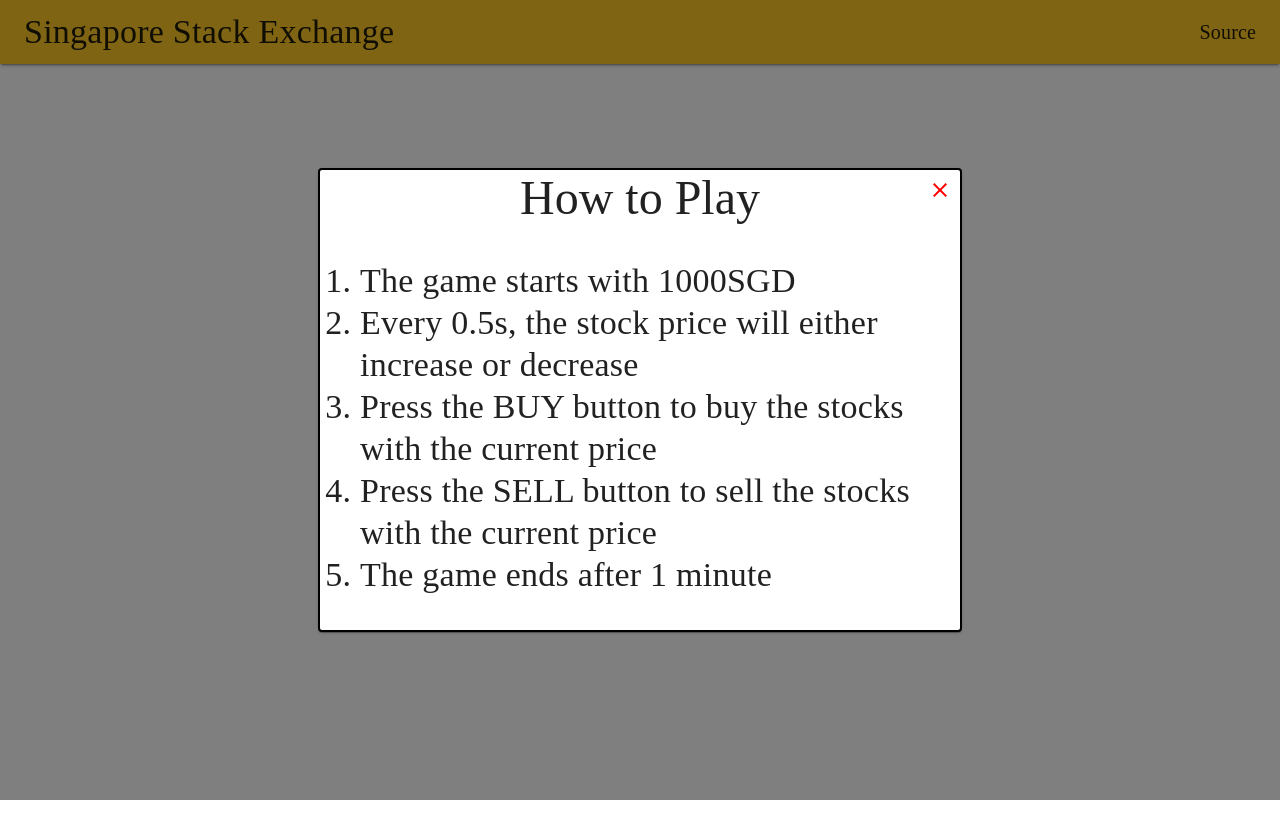
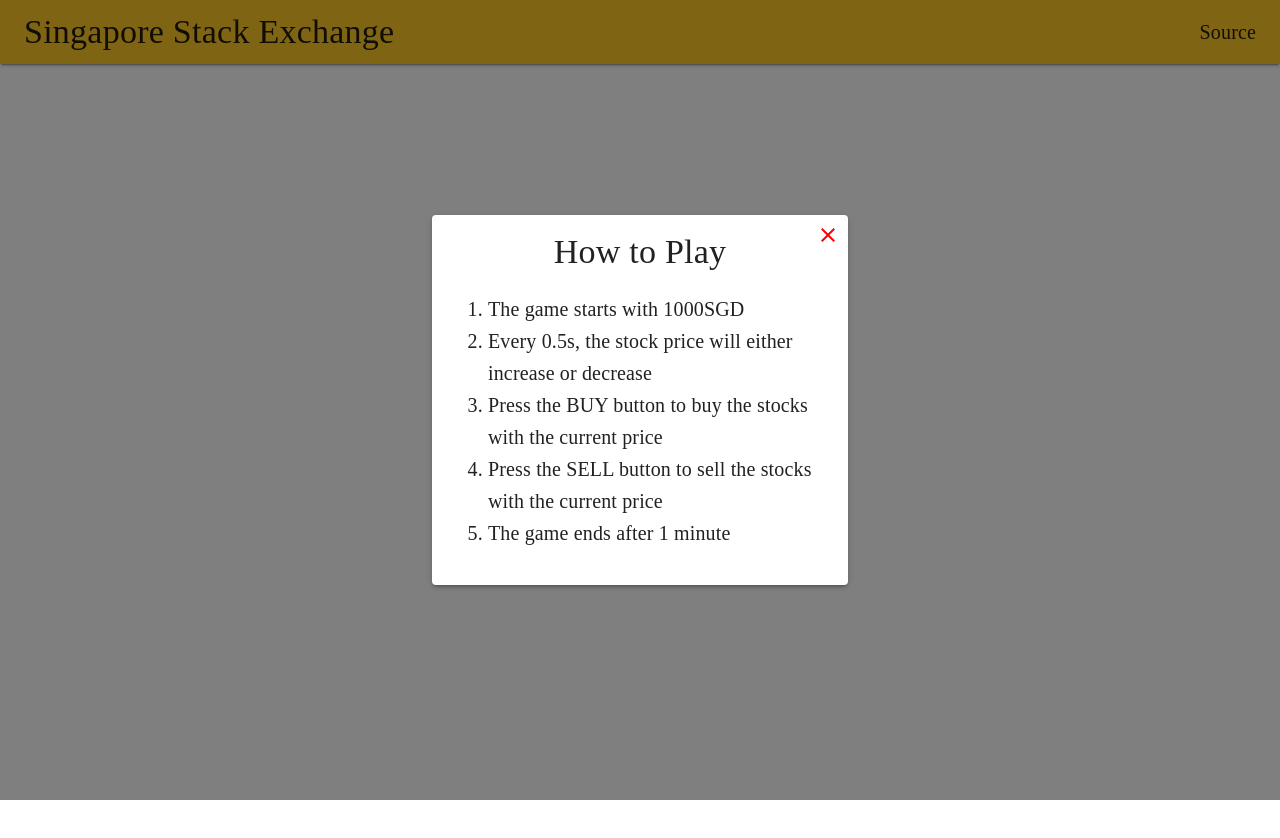
Before and after one commit to HackNRoll-Jafar/SingaporeStackExchange, a React (Create React App) app in the folder frontend/: page / in a window 1280 px wide. Both pictures are taken after a click on the button "Help". Shown: the top 838 px of the page. After the commit the page ends 800 px from the top, so only its background shows below. Built offline with nearby package versions, Linux system fonts and the light colour scheme.

Commit message:
chore: refactor and restyle stuffs

```diff
--- a/frontend/src/components/EndgameModal.js
+++ b/frontend/src/components/EndgameModal.js
@@ -1,16 +1,7 @@
 import React from 'react';
-import { Button, Modal, Paper, Typography } from '@mui/material';
+import { Button, Modal, Typography } from '@mui/material';
 import { styled } from '@mui/material/styles';
-import { StyledLink } from './StyledComponents';
-
-const StyledPaper = styled(Paper)(() => ({
-  position: 'absolute',
-  top: '50%',
-  left: '50%',
-  transform: 'translate(-50%, -50%)',
-  width: '30%',
-  padding: '1rem',
-}));
+import { StyledLink, StyledPaper } from './StyledComponents';
 
 const Wrapper = styled('div')({
   display: 'flex',
--- /dev/null
+++ b/frontend/src/components/HelpModal.js
@@ -0,0 +1,41 @@
+import React from 'react';
+import { Modal, Typography } from '@mui/material';
+import { StyledPaper, CloseButton } from './StyledComponents';
+import { styled } from '@mui/material/styles';
+import CloseIcon from '@mui/icons-material/Close';
+
+const Wrapper = styled('div')({
+  display: 'flex',
+  flexDirection: 'column',
+  alignItems: 'center',
+});
+
+const HelpModal = (props) => {
+  const { isOpen, handleClose } = props;
+
+  return (
+    <Modal open={isOpen}>
+      <StyledPaper elevation={3}>
+        <CloseButton onClick={handleClose}>
+          <CloseIcon />
+        </CloseButton>
+        <Wrapper>
+          <Typography variant="h4">
+            How to Play
+          </Typography>
+          <Typography variant="h6">
+            <ol>
+              <li>The game starts with 1000SGD</li>
+              <li>Every 0.5s, the stock price will either increase or decrease</li>
+              <li>Press the BUY button to buy the stocks with the current price</li>
+              <li>Press the SELL button to sell the stocks with the current price</li>
+              <li>The game ends after 1 minute</li>
+            </ol>
+          </Typography>
+        </Wrapper>
+      </StyledPaper>
+    </Modal>
+  )
+};
+
+export default HelpModal;
--- a/frontend/src/components/Navbar.js
+++ b/frontend/src/components/Navbar.js
@@ -1,6 +1,7 @@
 import React from 'react';
 import { AppBar, Toolbar, Typography } from '@mui/material';
 import { styled } from '@mui/material/styles';
+import { StyledAnchor, StyledLink } from './StyledComponents';
 
 const Wrapper = styled('div')({
   display: 'flex',
@@ -12,17 +13,16 @@ const Space = styled('div')({
   flexGrow: 1,
 });
 
-const StyledAnchor = styled('a')({
-  color: 'inherit',
-  textDecoration: 'none',
-});
-
 const Navbar = () => {
   return (
     <AppBar elevation={2}>
       <Toolbar>
         <Wrapper>
-          <Typography variant="h4">Singapore Stack Exchange</Typography>
+          <Typography variant="h4">
+            <StyledLink to="/">
+              Singapore Stack Exchange
+            </StyledLink>
+          </Typography>
           <Space />
           <Typography variant="h6">
             <StyledAnchor href="https://github.com/HackNRoll-Jafar/SingaporeStackExchange" target="_blank" rel="noreferrer">
--- a/frontend/src/components/StyledComponents.js
+++ b/frontend/src/components/StyledComponents.js
@@ -1,7 +1,31 @@
 import { styled } from '@mui/material/styles';
+import { Button, Paper, IconButton } from '@mui/material';
 import { Link } from 'react-router-dom';
 
 export const StyledLink = styled(Link)({
   color: 'inherit',
   textDecoration: 'none',
 });
+
+export const StyledAnchor = styled('a')({
+  color: 'inherit',
+  textDecoration: 'none',
+});
+
+export const StyledButton = styled(Button)(({ theme }) => ({}));
+
+export const StyledPaper = styled(Paper)(() => ({
+  position: 'absolute',
+  top: '50%',
+  left: '50%',
+  transform: 'translate(-50%, -50%)',
+  width: '30%',
+  padding: '1rem',
+}));
+
+export const CloseButton = styled(IconButton)(({ theme }) => ({
+  color : 'red',
+  position: 'absolute',
+  top: '0%',
+  right: '0%'
+}));
--- a/frontend/src/pages/Homepage.js
+++ b/frontend/src/pages/Homepage.js
@@ -1,11 +1,11 @@
 import React, { useState } from 'react';
-import { Link } from 'react-router-dom'
-import { Button, Grid, IconButton, Modal, Paper, Typography } from '@mui/material';
-import CloseIcon from '@mui/icons-material/Close';
+import { Button, Grid } from '@mui/material';
 import { styled } from '@mui/material/styles';
+import HelpModal from '../components/HelpModal';
+import { StyledLink } from '../components/StyledComponents';
 
 const StyledGrid = styled(Grid)(() => ({
-  minHeight: '100vh',
+  minHeight: 'calc(100vh - 100px)',
 }));
 
 const StyledButton = styled(Button)(({ theme }) => ({
@@ -14,22 +14,6 @@ const StyledButton = styled(Button)(({ theme }) => ({
   backgroundColor: theme.palette.secondary.primary,
   width: '8%',
   margin: '0.2%'
-}));
-
-const StyledIconButton = styled(IconButton)(({ theme }) => ({
-  color : 'red',
-  position: 'absolute',
-  top: '0%',
-  right: '0%'
-}));
-
-const StyledPaper = styled(Paper)(() => ({
-  position: 'absolute',
-  top: '50%',
-  left: '50%',
-  transform: 'translate(-50%, -50%)',
-  width: '50%',
-  border: '2px solid #000'
 }));
 
 const Homepage = () => {
@@ -43,46 +27,25 @@ const Homepage = () => {
     setIsModalOpened(false);
   };
 
-  return <StyledGrid container
+  return (
+    <StyledGrid
+      container
       spacing={0}
       direction="column"
       alignItems="center"
-  justifyContent="center">
-    <StyledButton variant="outlined">
-      <Link to="/game">
-        <Typography variant="h3">
+      justifyContent="center"
+    >
+      <StyledButton variant="contained">
+        <StyledLink to="/game">
             Play
-        </Typography>
-      </Link>
+        </StyledLink>
       </StyledButton>
-    <StyledButton variant = "outlined" onClick={handleOpen}>
-      <Typography variant="h3">
+      <StyledButton variant="contained" onClick={handleOpen}>
         Help
-      </Typography>
       </StyledButton>
-    <Modal
-      aria-labelledby="modal-modal-title"
-      aria-describedby="modal-modal-description"
-      open={isModalOpened}>
-      <StyledPaper>
-        <StyledIconButton onClick={handleClose}>
-          <CloseIcon />
-        </StyledIconButton>
-        <Typography id="aria-labelledby" variant="h3" sx = {{textAlign:"center"}}>
-          How to Play
-        </Typography>
-        <Typography id="aria-describedby" variant = "h4">
-          <ol>
-            <li>The game starts with 1000SGD</li>
-            <li>Every 0.5s, the stock price will either increase or decrease</li>
-            <li>Press the BUY button to buy the stocks with the current price</li>
-            <li>Press the SELL button to sell the stocks with the current price</li>
-            <li>The game ends after 1 minute</li>
-          </ol>
-        </Typography>
-      </StyledPaper>
-    </Modal>
+      <HelpModal isOpen={isModalOpened} handleClose={handleClose} />
     </StyledGrid>
+  );
 };
 
 export default Homepage;
```
Lines whose indentation alone changed are shown as unchanged.
